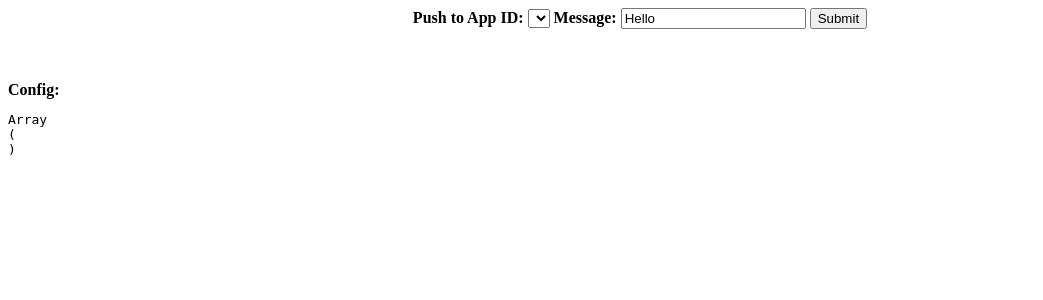
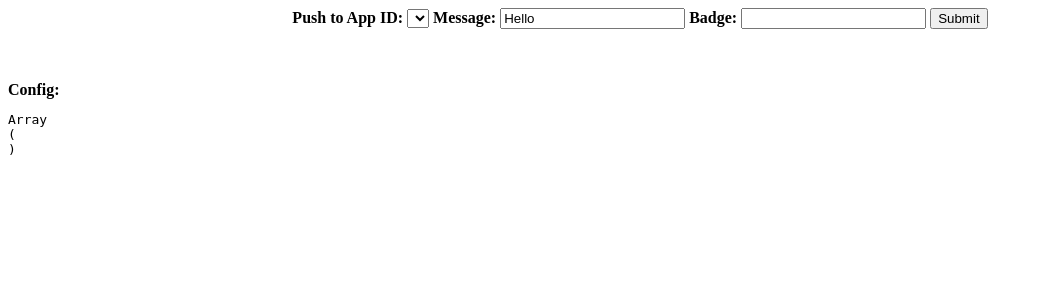
Before and after one commit to xslim/tools, a PHP site: page /apns/ in a window 1280 px wide. Shown: the top 300 px of the page, without its empty margins (0-1043 px from the left). Run offline with PHP 8.4, Linux system fonts and the light colour scheme; lists and menus that the app fills with data are empty.

Commit message:
add badge to index

```diff
--- a/apns/index.php
+++ b/apns/index.php
@@ -12,6 +12,7 @@ $iniFile = 'config.ini';
 $config = parse_ini_file($iniFile, true);
 
 $message = (!empty($_REQUEST['message'])) ? $_REQUEST['message'] : '';
+$badge   = (!empty($_REQUEST['badge']))   ? (int)$_REQUEST['badge']   : null;
 $appId   = (!empty($_REQUEST['appId']))   ? $_REQUEST['appId'] : '';
 
 if (!empty($message) && !empty($appId)) {
@@ -19,7 +20,7 @@ if (!empty($message) && !empty($appId)) {
 	// Construct the notification payload
 	$body = array();
 	$body['aps']['alert'] = $message;
-	//if ($badge) $body['aps']['badge'] = $badge;
+	if ($badge) $body['aps']['badge'] = $badge;
 	//if ($sound) $body['aps']['sound'] = $sound;
 	//if ($acme1) $body['acme1'] = $acme1;
 
@@ -44,6 +45,9 @@ if (!empty($message) && !empty($appId)) {
 
 		<b>Message:</b>
 		<input type="text" name="message" value="Hello" />
+
+		<b>Badge:</b>
+		<input type="text" name="badge" value="" />
 
 		<input type="submit" />
 	</form>
```
